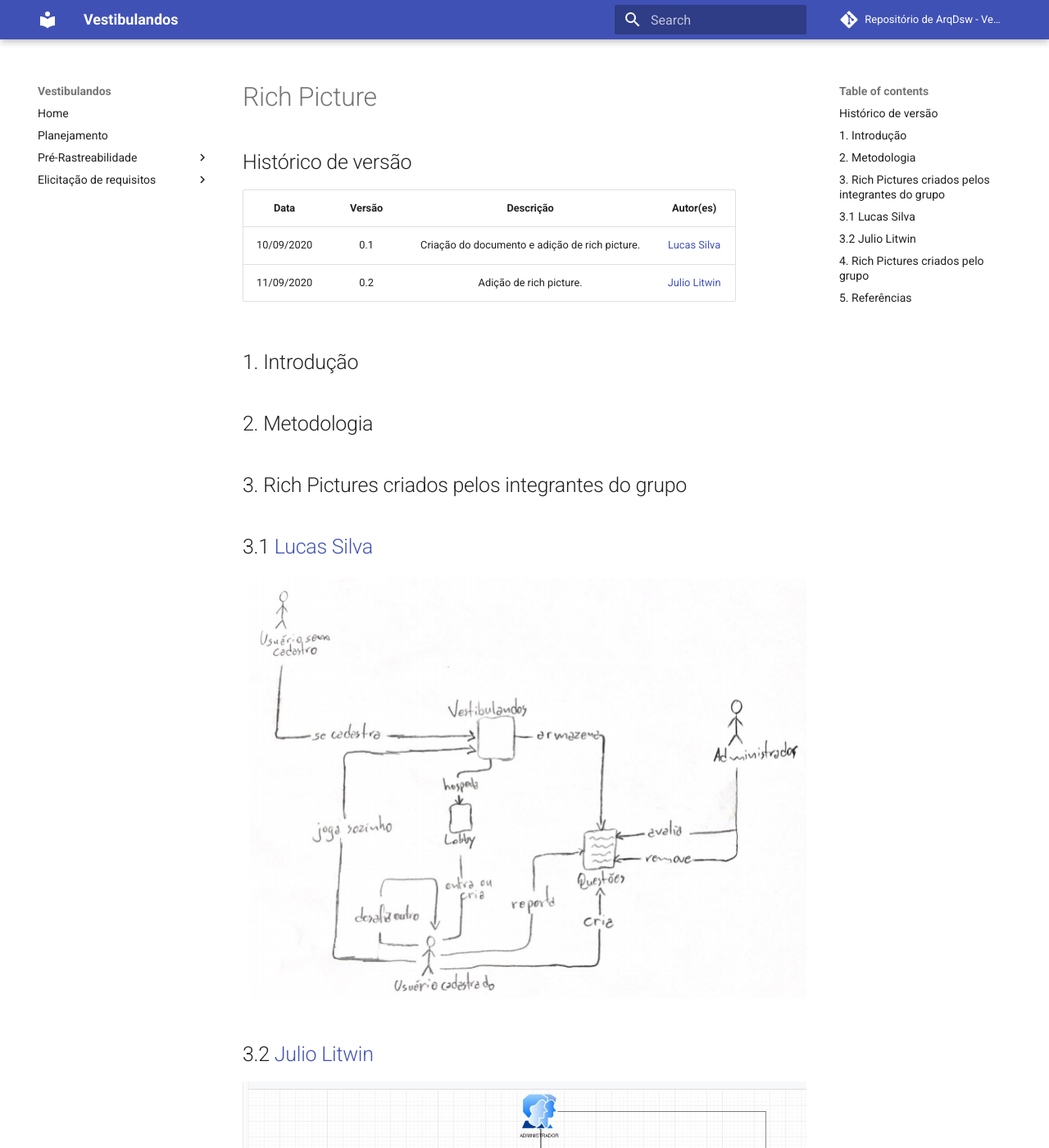
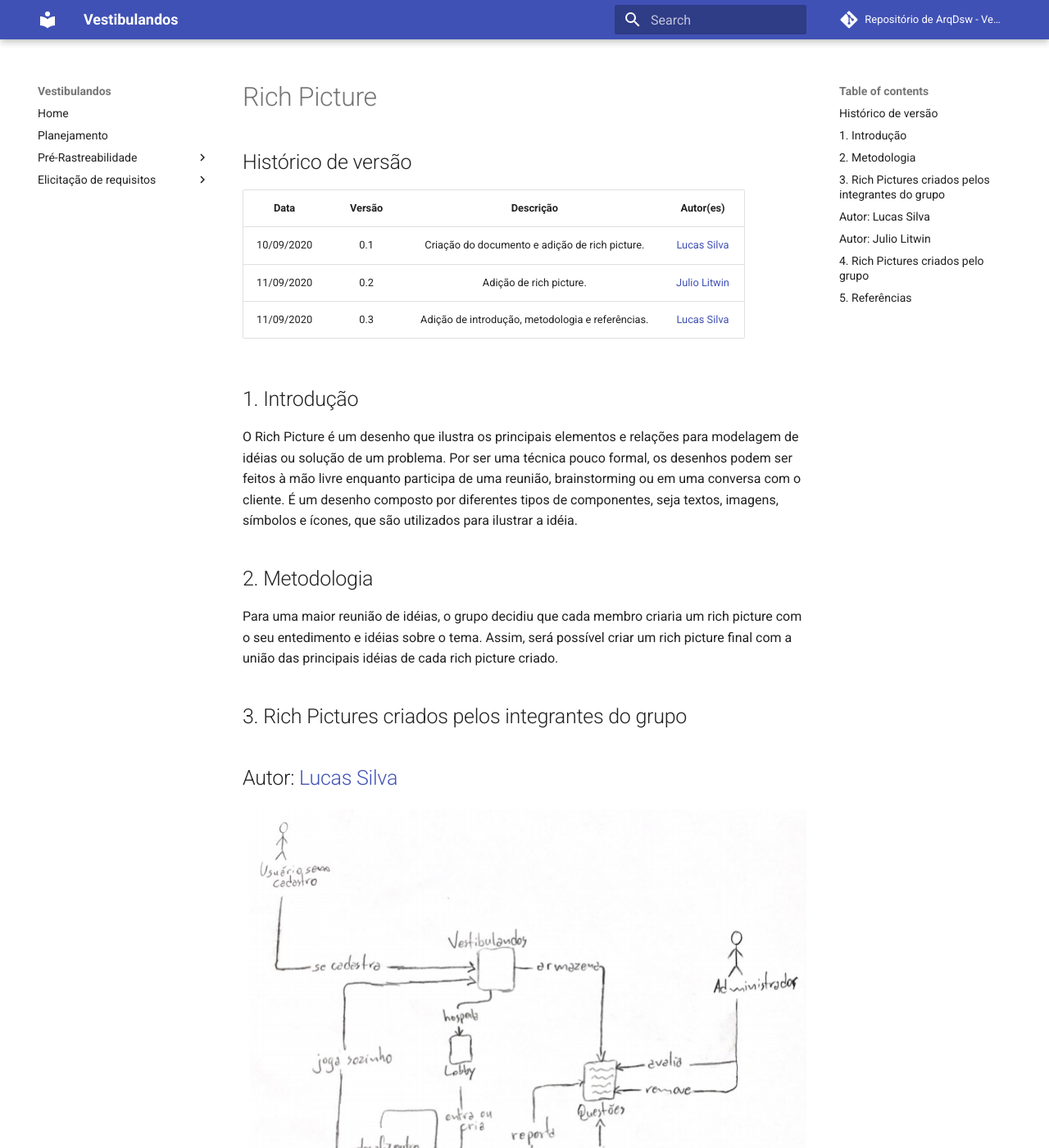
Before and after one commit to UnBArqDsw/2020.1_G4_Vestibulandos, an MkDocs documentation site: the page built from docs/rich_picture.md, in a window 1280 px wide and 1400 px high. Shown: the whole window at 82% size. Built offline with MkDocs 1.6.1 and Material for MkDocs 9.7.7, drawn with Linux system fonts in a browser that asks for light colours; comment, search, counter and statistics services are not loaded; some of the changed text lies outside the part shown.

Commit message:
Adição de introdução, metodologia e referências

```diff
--- a/docs/rich_picture.md
+++ b/docs/rich_picture.md
@@ -5,19 +5,27 @@
 | :--------: | :----: | :-----------------------: | :----------------------------: |
 | 10/09/2020 |  0.1   |  Criação do documento e adição de rich picture. | [Lucas Silva](https://github.com/lucasgomesgs0) |
 | 11/09/2020 |  0.2   |  Adição de rich picture. | [Julio Litwin](https://github.com/juliolitwin) |
+| 11/09/2020 |  0.3   |  Adição de introdução, metodologia e referências. | [Lucas Silva](https://github.com/lucasgomesgs0) |
 
 ## 1. Introdução
+O Rich Picture é um desenho que ilustra os principais elementos e relações para modelagem de idéias ou solução de um problema. Por ser uma técnica pouco formal, os desenhos podem ser feitos à mão livre enquanto participa de uma reunião, brainstorming ou em uma conversa com o cliente. É um desenho composto por diferentes tipos de componentes, seja textos, imagens, símbolos e ícones, que são utilizados para ilustrar a idéia.
 
 ## 2. Metodologia
+Para uma maior reunião de idéias, o grupo decidiu que cada membro criaria um rich picture com o seu entedimento e idéias sobre o tema. Assim, será possível criar um rich picture final com a união das principais idéias de cada rich picture criado.
 
 ## 3. Rich Pictures criados pelos integrantes do grupo
 
-## 3.1 [Lucas Silva](https://github.com/lucasgomesgs0)
+## Autor: [Lucas Silva](https://github.com/lucasgomesgs0)
 ![Rich Picture - Lucas Silva](./img/rich_picture/RP_LucasSilva.png)
 
-## 3.2 [Julio Litwin](https://github.com/juliolitwin)
+## Autor: [Julio Litwin](https://github.com/juliolitwin)
 ![Rich Picture - Julio Litwin](./img/rich_picture/RP_JulioLitwin.jpg)
 
 ## 4. Rich Pictures criados pelo grupo
 
 ## 5. Referências
+- Material complementar da disciplina Arquitetura e Desenho de Software. VideoAula 02c - DSW - Base - RichPicture. Professora Milene Serrano. Universidade de Brasília.
+
+- Rich Picture. Wageningen University & Research, 2020. Disponível em http://www.mspguide.org/tool/rich-picture. Acesso em: 10/09/2020.
+
+- Rich Pictures. BetterEvaluation, 2020. Disponível em https://www.betterevaluation.org/en/evaluation-options/richpictures. Acesso em: 10/09/2020.
```
